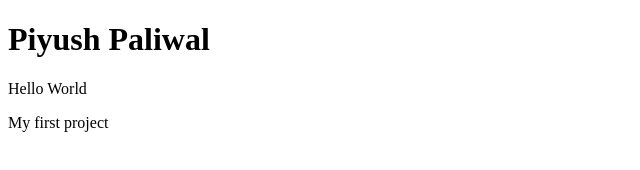
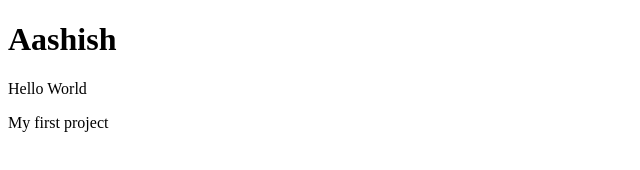
Before and after one commit to Piyush231412/project2, a plain HTML site: page index.html in a window 1280 px wide. Shown: the whole page, without its empty margins (0-640 px from the left). Drawn offline with Linux system fonts and the light colour scheme.

Commit message:
update craeter name

```diff
--- a/index.html
+++ b/index.html
@@ -6,7 +6,7 @@
     <title>Document</title>
 </head>
 <body>
-    <h1>Piyush Paliwal</h1>
+    <h1>Aashish</h1>
     <p>Hello World</p>
     <p>My first project</p>
 </body>
```
